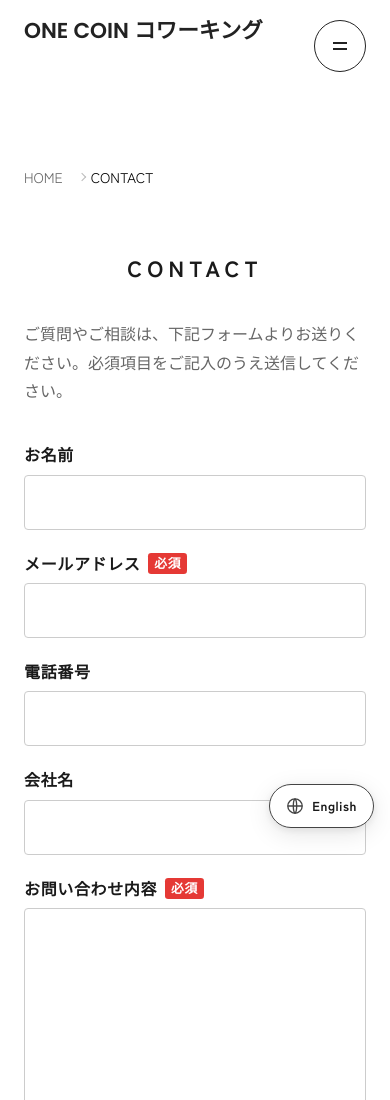
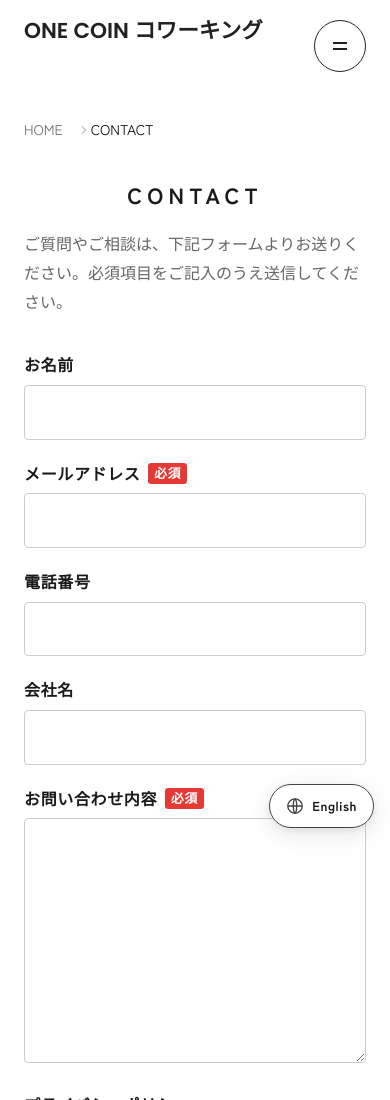
Before and after one commit to hidecchi/co-work, an Astro site: page /contact in a window 390 px wide. Shown: the top 1100 px of the page. Built offline with nearby package versions, Linux system fonts and the light colour scheme; Astro itself is replaced by a stand-in of ours.

Commit message:
UI調整

```diff
--- a/src/components/ContactPage.astro
+++ b/src/components/ContactPage.astro
@@ -54,7 +54,7 @@ const homePath = getHomePath(lang);
 
 <style>
   .contact-page-wrap {
-    padding-top: 7rem;
+    padding-top: 3.5rem;
   }
 
   .breadcrumb {
@@ -113,7 +113,7 @@ const homePath = getHomePath(lang);
     display: flex;
     align-items: center;
     justify-content: center;
-    height: 200px;
+    height: 100px;
     background: #fff;
   }
 
@@ -139,19 +139,19 @@ const homePath = getHomePath(lang);
 
   @media (max-width: 768px) {
     .contact-page-wrap {
-      padding-top: 5.75rem;
+      padding-top: 2.875rem;
     }
 
     .breadcrumb__list {
       height: auto;
       min-height: 44px;
-      padding-top: 0.75rem;
-      padding-bottom: 0.75rem;
+      padding-top: 0.375rem;
+      padding-bottom: 0.375rem;
     }
 
     .contact-page__header {
       height: auto;
-      padding: 3rem 0 2rem;
+      padding: 1.5rem 0 1rem;
     }
 
     .contact-page__title {
--- a/src/components/MediaArticlePage.astro
+++ b/src/components/MediaArticlePage.astro
@@ -95,7 +95,7 @@ const modified = post.data.updatedDate ?? published;
 
 <style>
   .article-page-wrap {
-    padding-top: 7rem;
+    padding-top: 3.5rem;
   }
 
   .breadcrumb {
@@ -155,7 +155,7 @@ const modified = post.data.updatedDate ?? published;
   .article-page {
     max-width: 980px;
     margin: 0 auto;
-    padding: 3rem 1.5rem 5rem;
+    padding: 1.5rem 1.5rem 5rem;
     background: #fff;
     font-size: 1.125rem;
   }
@@ -295,12 +295,12 @@ const modified = post.data.updatedDate ?? published;
 
   @media (max-width: 768px) {
     .article-page-wrap {
-      padding-top: 5.75rem;
+      padding-top: 2.875rem;
     }
 
     .breadcrumb__list {
-      padding-top: 0.75rem;
-      padding-bottom: 0.75rem;
+      padding-top: 0.375rem;
+      padding-bottom: 0.375rem;
     }
 
     .breadcrumb__current {
@@ -308,7 +308,7 @@ const modified = post.data.updatedDate ?? published;
     }
 
     .article-page {
-      padding: 2rem 1.5rem 3.5rem;
+      padding: 1rem 1.5rem 3.5rem;
     }
 
     .article__title {
--- a/src/components/MediaListPage.astro
+++ b/src/components/MediaListPage.astro
@@ -123,7 +123,7 @@ const homePath = getHomePath(lang);
 
 <style>
   .media-page-wrap {
-    padding-top: 7rem;
+    padding-top: 3.5rem;
   }
 
   .breadcrumb {
@@ -182,7 +182,7 @@ const homePath = getHomePath(lang);
     display: flex;
     align-items: center;
     justify-content: center;
-    height: 200px;
+    height: 100px;
     background: #fff;
   }
 
@@ -378,19 +378,19 @@ const homePath = getHomePath(lang);
 
   @media (max-width: 768px) {
     .media-page-wrap {
-      padding-top: 5.75rem;
+      padding-top: 2.875rem;
     }
 
     .breadcrumb__list {
       height: auto;
       min-height: 44px;
-      padding-top: 0.75rem;
-      padding-bottom: 0.75rem;
+      padding-top: 0.375rem;
+      padding-bottom: 0.375rem;
     }
 
     .media-page__header {
       height: auto;
-      padding: 3rem 0 2rem;
+      padding: 1.5rem 0 1rem;
     }
 
     .media-page__title {
```
